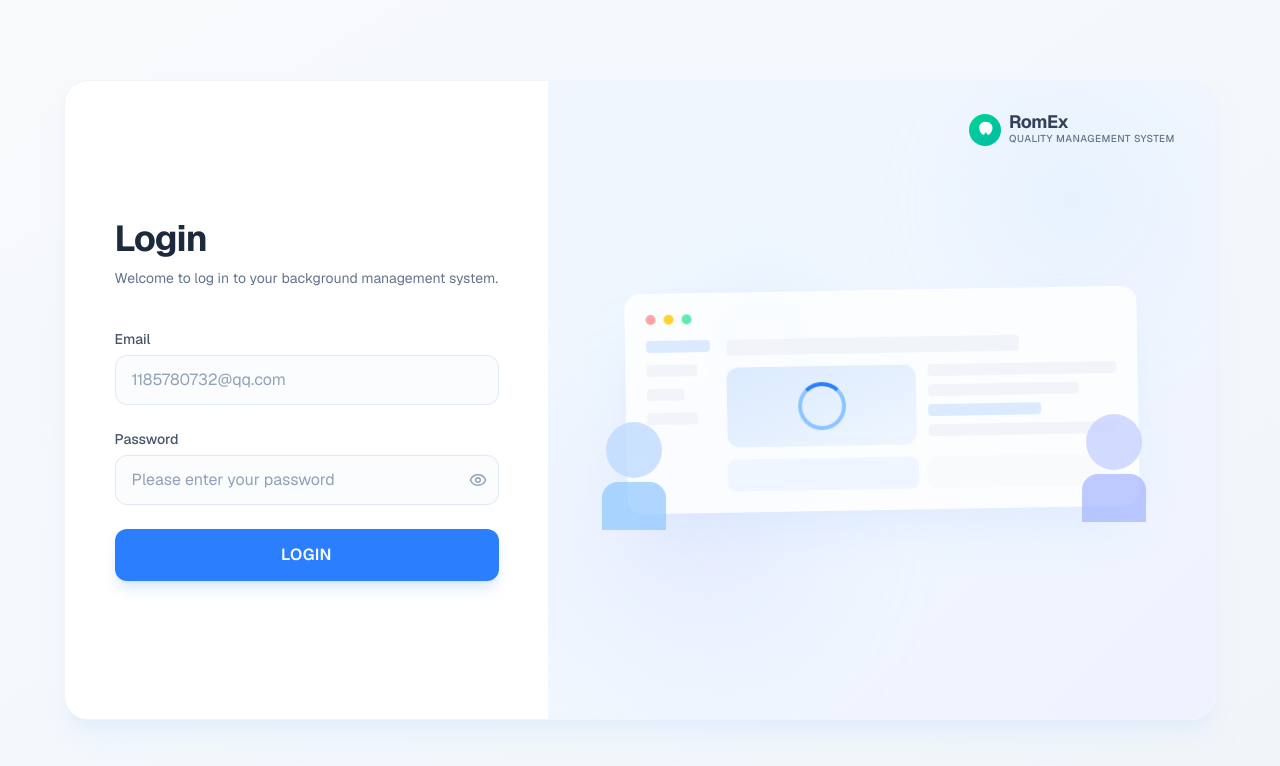
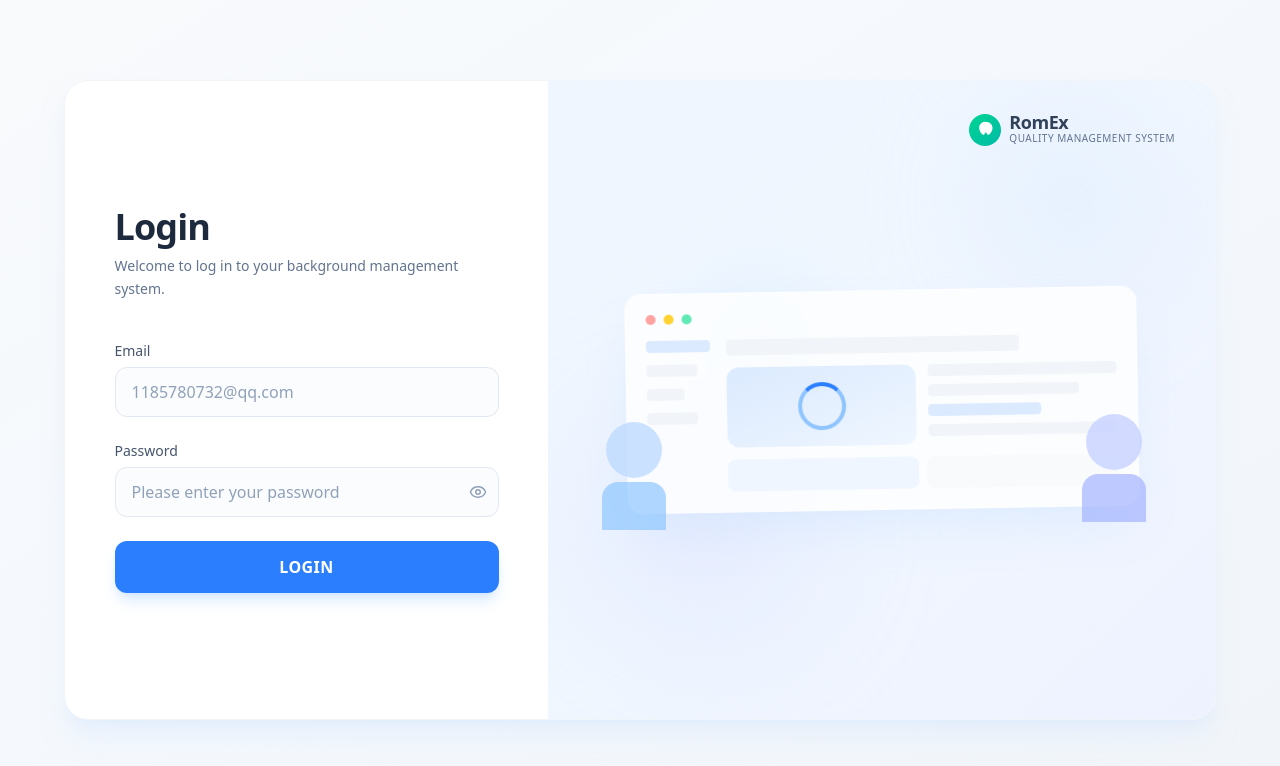
Before and after one commit to ramosyatacorf-debug/romex-qms, a Next.js app: page / in a window 1280 px wide. Shown: the top 766 px of the page. Built offline with nearby package versions, Linux system fonts and the light colour scheme.

Commit message:
fix: corregir globals.css para que Tailwind v4 funcione correctamente

```diff
--- a/src/app/globals.css
+++ b/src/app/globals.css
@@ -10,16 +10,14 @@
   --card-border: #e2e8f0;
 }
 
-@theme inline {
-  --color-background: var(--background);
-  --color-foreground: var(--foreground);
-  --color-primary: var(--primary);
-  --font-sans: var(--font-geist-sans);
-  --font-mono: var(--font-geist-mono);
-}
-
 body {
   background: var(--background);
   color: var(--foreground);
-  font-family: var(--font-sans), system-ui, -apple-system, sans-serif;
+  font-family: system-ui, -apple-system, BlinkMacSystemFont, "Segoe UI", Roboto, sans-serif;
+  margin: 0;
+  padding: 0;
 }
+
+* {
+  box-sizing: border-box;
+}
```
